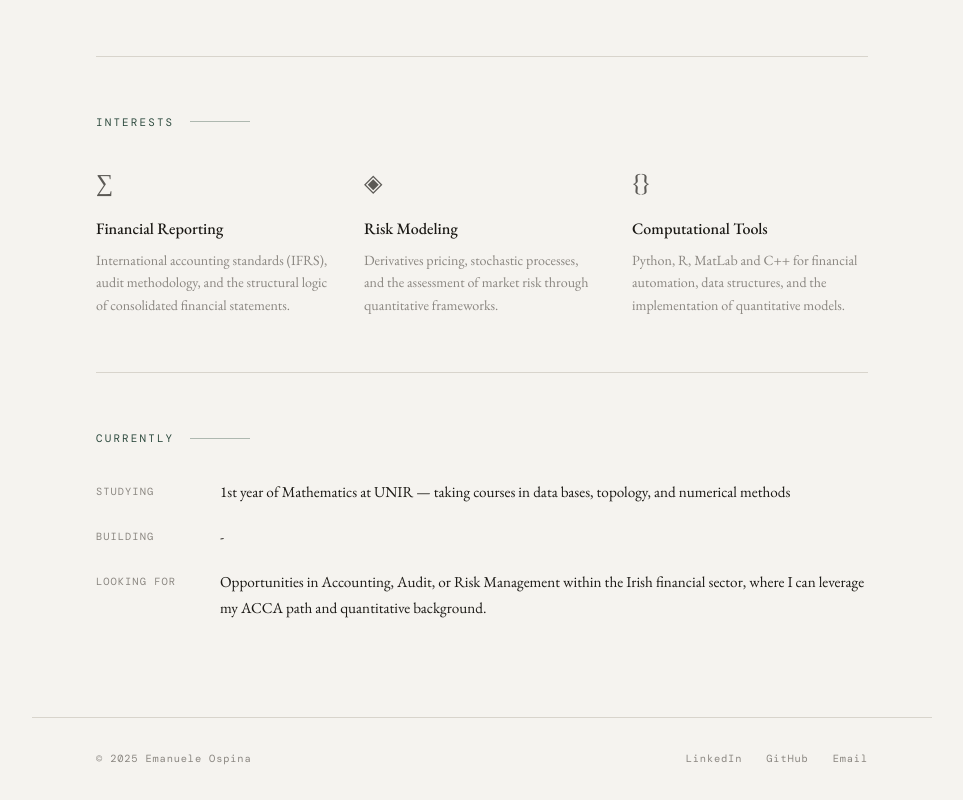
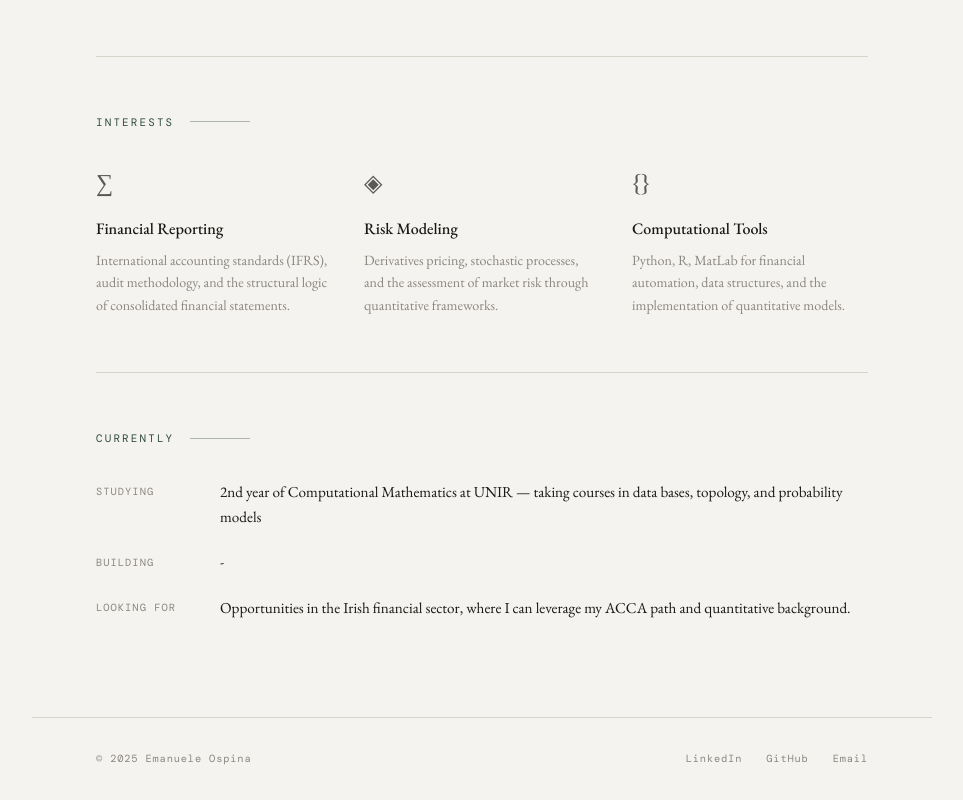
Before and after one commit to emanueleospina/emanueleospina.github.io, a plain HTML site: page about.html in a window 1280 px wide. Shown: the part 1861-2661 px from the top of the page, without its empty margins (158-1121 px from the left). Drawn offline with nearby package versions, Linux system fonts and the light colour scheme; a web font is replaced by a local one.

Commit message:
Update about.html

```diff
--- a/about.html
+++ b/about.html
@@ -181,7 +181,7 @@
       <div class="interest-item">
         <div class="interest-icon">{}</div>
         <div class="interest-title">Computational Tools</div>
-        <div class="interest-desc">Python, R, MatLab and C++ for financial automation, data structures, and the implementation of quantitative models.</div>
+        <div class="interest-desc">Python, R, MatLab for financial automation, data structures, and the implementation of quantitative models.</div>
       </div>
     </div>
   </div>
@@ -192,7 +192,7 @@
     <div class="currently-list">
       <div class="currently-item">
         <span class="currently-label">Studying</span>
-        <span>1st year of Mathematics at UNIR — taking courses in data bases, topology, and numerical methods</span>
+        <span>2nd year of Computational Mathematics at UNIR — taking courses in data bases, topology, and probability models</span>
       </div>
       <div class="currently-item">
         <span class="currently-label">Building</span>
@@ -200,7 +200,7 @@
       </div>
       <div class="currently-item">
         <span class="currently-label">Looking for</span>
-        <span>Opportunities in Accounting, Audit, or Risk Management within the Irish financial sector, where I can leverage my ACCA path and quantitative background.</span>
+        <span>Opportunities in the Irish financial sector, where I can leverage my ACCA path and quantitative background.</span>
       </div>
     </div>
   </div>
```
